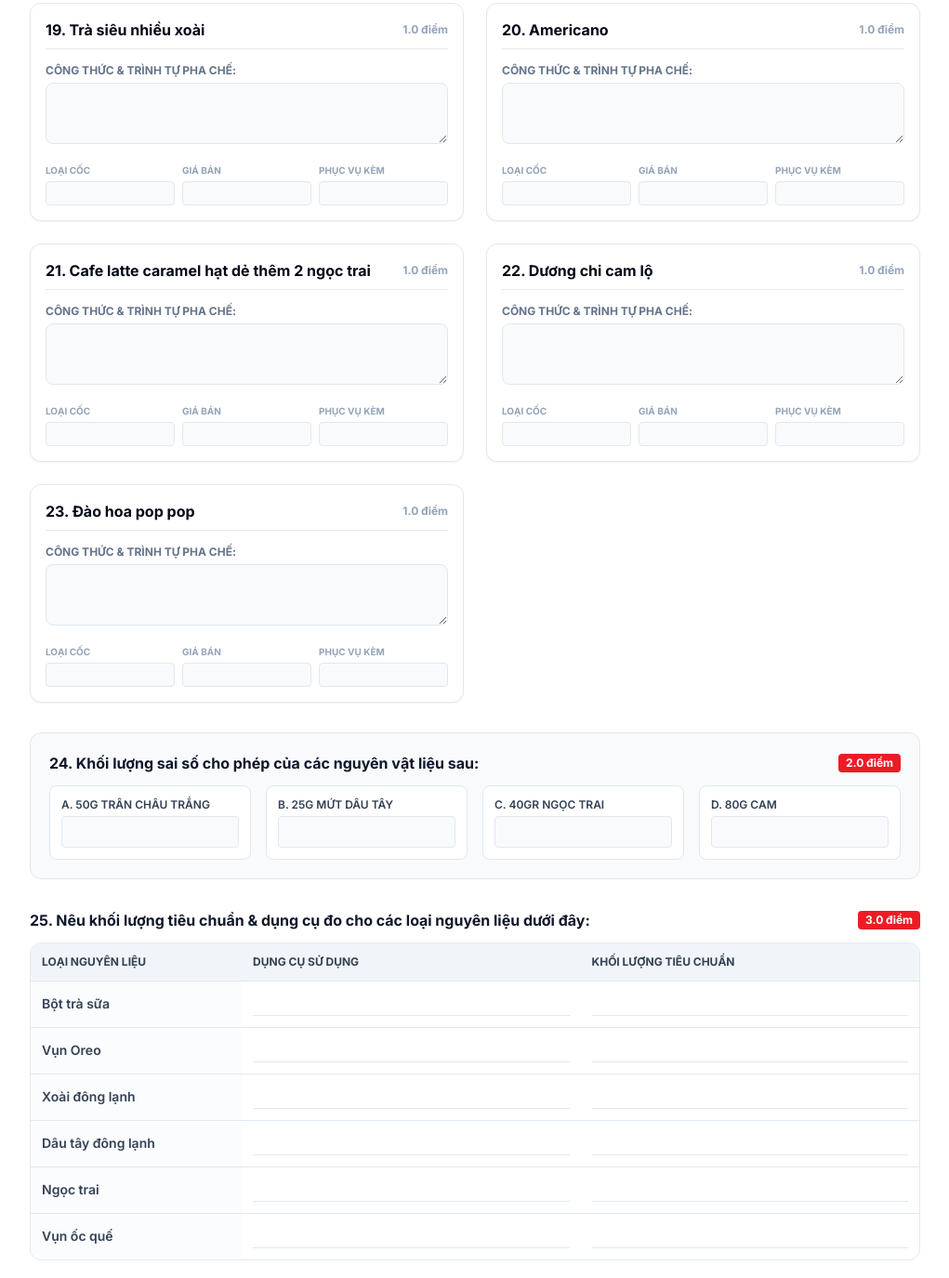
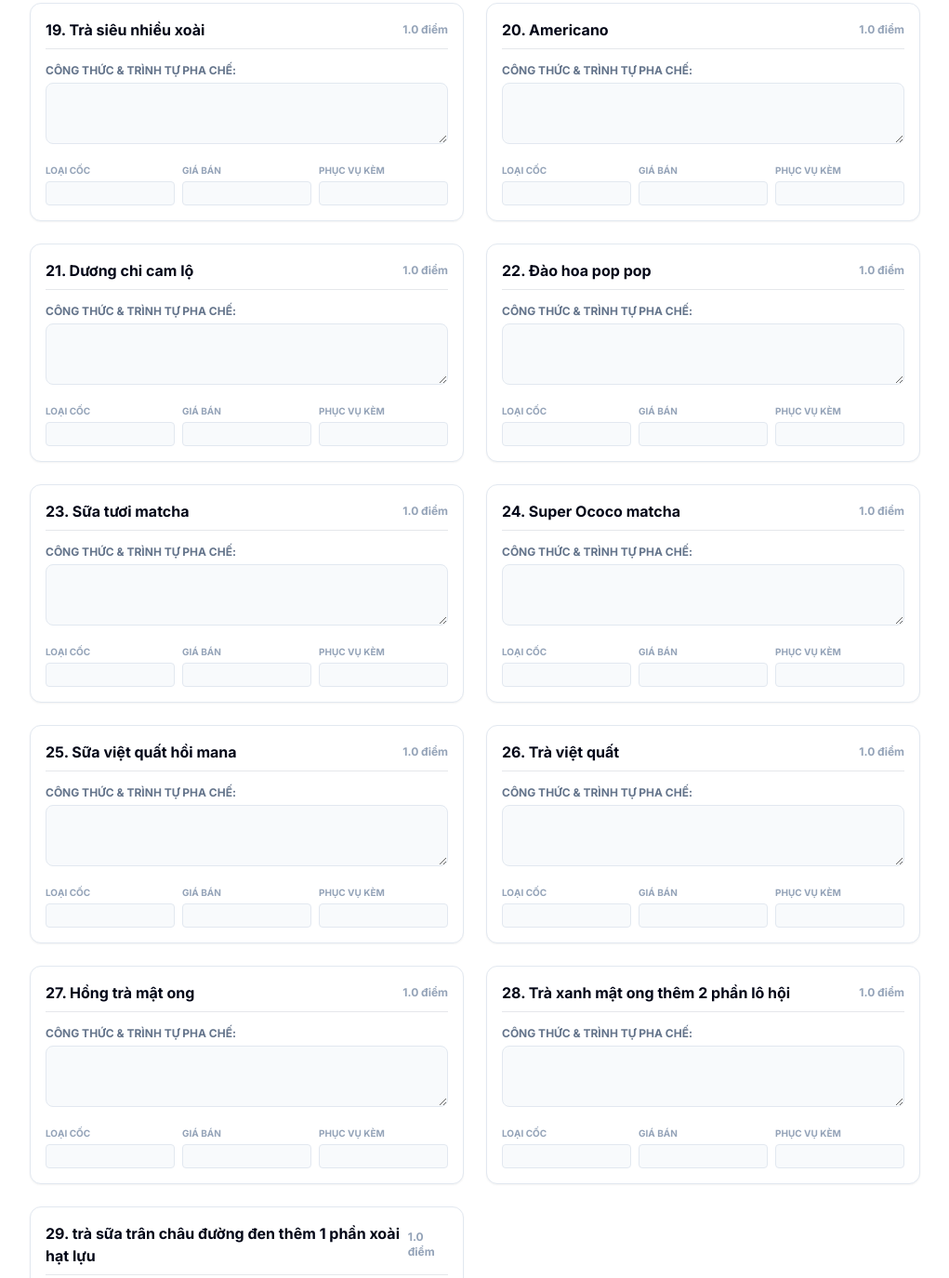
Before and after one commit to MicKNguyenn/mixue-academy, a plain HTML site: page Dekiemtra(2).html in a window 1280 px wide. Shown: the part 2845-4220 px from the top of the page at 93% size, without its empty margins (129-1150 px from the left). Drawn offline with nearby package versions, Linux system fonts and the light colour scheme.

Commit message:
Update Dekiemtra(2).html

```diff
--- a/Dekiemtra(2).html
+++ b/Dekiemtra(2).html
@@ -793,7 +793,7 @@
             { id: 9, name: "Lucky sundae O-coco" },
             { id: 10, name: "Trà cam vàng 999" },
             { id: 11, name: "Chanh leo Bách Hương" },
-            { id: 12, name: "Cafe Latte Caramel kem Tươi" },
+            { id: 12, name: "Cafe Latte kem Tươi" },
             { id: 13, name: "Nước chanh tươi lạnh thêm 2 trân châu" },
             { id: 14, name: "Super sundae đào vàng" },
             { id: 15, name: "Liên minh cam xoài" },
@@ -802,9 +802,15 @@
             { id: 18, name: "Sữa thạch đào dâu thêm 1 thạch dừa" },
             { id: 19, name: "Trà siêu nhiều xoài" },
             { id: 20, name: "Americano" },
-            { id: 21, name: "Cafe latte caramel hạt dẻ thêm 2 ngọc trai" },
-            { id: 22, name: "Dương chi cam lộ" },
-            { id: 23, name: "Đào hoa pop pop" }
+            { id: 21, name: "Dương chi cam lộ" },
+            { id: 22, name: "Đào hoa pop pop" },
+            { id: 23, name: "Sữa tươi matcha"},
+            { id: 24, name: "Super Ococo matcha"},
+            { id: 25, name: "Sữa việt quất hồi mana"},
+            { id: 26, name: "Trà việt quất"},
+            { id: 27, name: "Hồng trà mật ong"},
+            { id: 28, name: "Trà xanh mật ong thêm 2 phần lô hội"},
+            { id: 29, name: "trà sữa trân châu đường đen thêm 1 phần xoài hạt lựu"}
         ];
 
         window.onload = function() {
```
